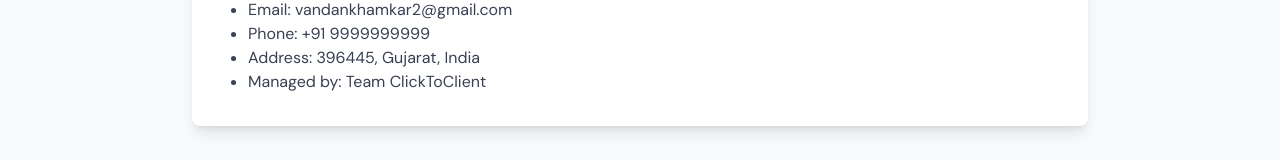
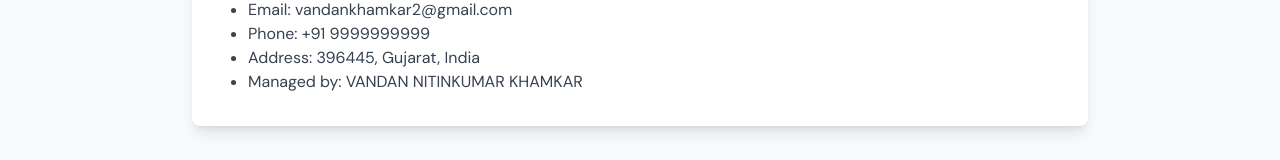
Before and after one commit to Vandan15/e-book-landing-page, a Next.js app: page /refund-policy in a window 1280 px wide. Shown: the part 1014-1174 px from the top of the page. Built offline with nearby package versions, Linux system fonts and the light colour scheme.

Commit message:
Update page.tsx

```diff
--- a/app/refund-policy/page.tsx
+++ b/app/refund-policy/page.tsx
@@ -93,7 +93,7 @@ export default function RefundPolicy() {
                   </li>
                   <li>Phone: +91 9999999999</li>
                   <li>Address: 396445, Gujarat, India</li>
-                  <li>Managed by: Team ClickToClient</li>
+                  <li>Managed by: VANDAN NITINKUMAR KHAMKAR</li>
                 </ul>
               </section>
             </div>
```
